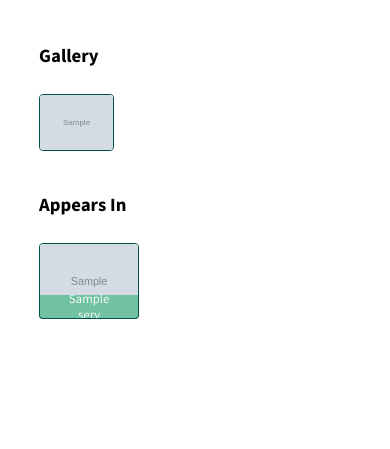
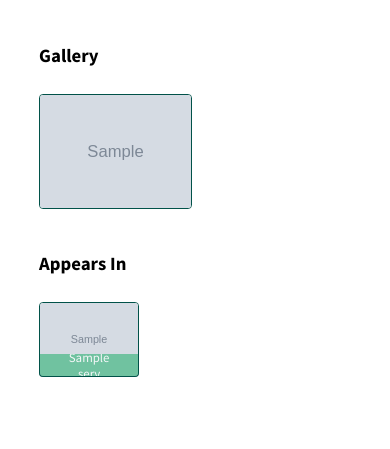
Before and after one commit to zend10/iakesi, a Django app: template web/templates/location/detail.html in a window 390 px wide. Shown: the part 1212-1661 px from the top of the page. Run offline with Django 3.2, Linux system fonts and the light colour scheme; the template is opened without the code that fills it: most values are stand-ins (such as "Sample title", 1, 10 or a date in 2020); grey boxes marked "Sample" are stand-in pictures.

Commit message:
Handle location detail responsive

```diff
--- a/web/static/css/style-location.css
+++ b/web/static/css/style-location.css
@@ -22,7 +22,7 @@ section {
     flex-wrap: wrap;
     padding: 0;
     margin: 0;
-    margin-right: -1vw;
+    margin-right: -4vw;
 }
 
 #section-gallery li {
@@ -68,3 +68,15 @@ section {
     border-bottom: 1px solid var(--color-feather);
     color: var(--color-feather);
 }
+
+@media only screen and (max-width: 767px) {
+    #section-gallery ul {
+        margin-right: -6vw;
+    }
+
+    #section-gallery li {
+        margin-right: 2vw;
+        margin-top: 1vh;
+        max-width: 45%;
+    }
+}
```
